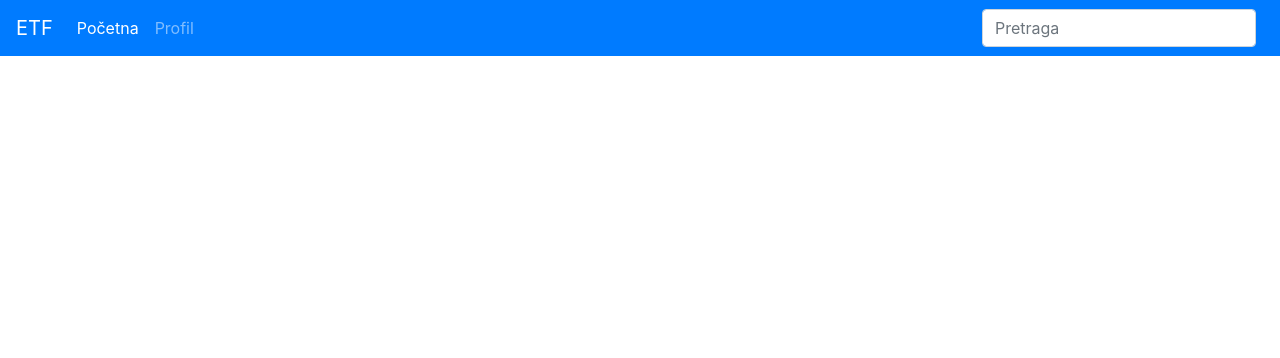
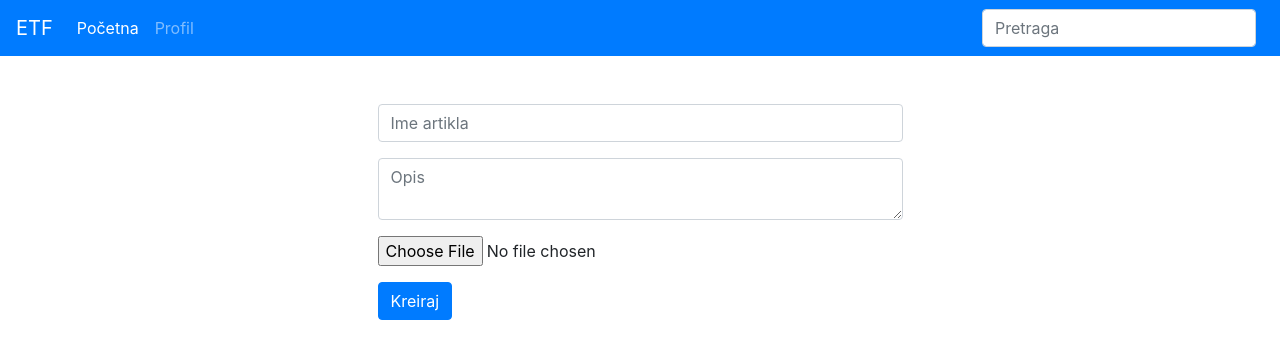
Before and after one commit to vasicbre/jays2, a React (Create React App) app in the folder client/: page /create in a window 1280 px wide. Shown: the top 358 px of the page. Built offline with nearby package versions, Linux system fonts and the light colour scheme; no server answers; the HTML template or start-up script is replaced by a standard one.

Commit message:
Add create page on frontend

```diff
--- a/client/src/components/AddIcon.jsx
+++ b/client/src/components/AddIcon.jsx
@@ -1,14 +1,24 @@
 import React, { Component } from 'react';
+import {withRouter} from 'react-router-dom';
 
 class AddIcon extends Component {
 
+    constructor(props) {
+        super(props);
+    }
+
+    clickHandler(e) {
+        console.log(this);
+        this.props.history.push('/create');
+    }
+
     render() {
         return <div>
-            <button type="submit" className="btn btn-primary float-right rounded-circle btn-lg mb-4 mr-4 sticky-bottom-right">
+            <button type="submit" onClick={this.clickHandler.bind(this)} className="btn btn-primary float-right rounded-circle btn-lg mb-4 mr-4 sticky-bottom-right">
                 <span>+</span>
             </button>
         </div>
     }
 }
 
-export default AddIcon;
+export default withRouter(AddIcon);
--- a/client/src/components/App.js
+++ b/client/src/components/App.js
@@ -4,6 +4,7 @@ import Header from './Header.jsx';
 import Home from './Home.jsx';
 import Login from './Login.jsx';
 import Register from './Register.jsx';
+import CreateItem from './CreateItem.jsx'
 
 import { BrowserRouter, Route } from 'react-router-dom';
 
@@ -21,6 +22,7 @@ return(
           <Route path="/" exact={true} component={Home} />
           <Route path="/login" component={Login} />
           <Route path="/register" component={Register} />
+          <Route path="/create" component={CreateItem} />
           </div>
       </div>
     </BrowserRouter>
--- /dev/null
+++ b/client/src/components/CreateItem.jsx
@@ -0,0 +1,71 @@
+import React, { Component } from 'react';
+
+import axios from 'axios';
+
+class CreateItem extends Component {
+    mediaQuery = "(max-width: 450px)";
+
+    state = { name: "", description: "" }
+
+    constructor(props) {
+        super(props)
+        this.state = { matches: window.matchMedia(this.mediaQuery).matches };
+    }
+
+    componentDidMount() {
+        const handler = e => this.setState({matches: e.matches});
+        window.matchMedia(this.mediaQuery).addListener(handler);
+    }
+
+    createSubmit(e) {
+        e.preventDefault();
+        var bodyFormData = new FormData();
+        bodyFormData.set('name',this.state.name);
+        bodyFormData.set('description', this.state.description);
+        axios.defaults.headers.common['Authorization'] = localStorage.getItem('token');
+        axios({
+            method: "post",
+            url: "http://localhost:8000/api/thing/things/",
+            data: bodyFormData,
+            headers: {'Content-Type': 'multipart/form-data' }
+            })
+            .then(response => {
+                console.log(response);
+                alert('Uspešno ste dodali novi artikal');
+                this.props.history.push('/');
+            })
+            .catch(err => {
+                alert('Neuspešna akcija, pokušajte ponovo');
+                console.log(err);
+            });
+    }
+
+    handleNameChange(e) {
+        this.setState({name: e.target.value});
+    }
+
+    handleDescriptionChange(e) {
+        this.setState({description: e.target.value});
+    }
+
+    render() {
+        let output = <div className= {this.state.matches? "container w-100 mt-5" : "container w-50 mt-5" }>
+            <form onSubmit={this.createSubmit.bind(this)}>
+                <div className="form-group">
+                    <input type="text" className="form-control" id="nameInput" onChange={this.handleNameChange.bind(this)} placeholder="Ime artikla"/>
+                </div>
+                <div className="form-group">
+                    <textarea type="text" className="form-control" id="textInput" onChange={this.handleDescriptionChange.bind(this)} placeholder="Opis"/>
+                </div>
+                <div className="form-group">
+                    <input className="form-control-file" type="file" name="itemImage" onChange={this.onImageChange} />
+                </div>
+                <button type="submit" className="btn btn-primary">Kreiraj</button>
+            </form>
+        </div>
+
+        return output;
+    }
+}
+
+export default CreateItem;
--- a/client/src/components/ItemCard.jsx
+++ b/client/src/components/ItemCard.jsx
@@ -8,7 +8,7 @@ const ItemCard = ({item, history}) => {
     }
 
     return <div className="col-md-4">
-        <div className="card mt-1" onClick={ ()=> getItemDetails(item.imdbID) }>
+        <div className="card mt-1" onClick={ ()=> getItemDetails(item.id) }>
             <div className="card-body">
                 <h5 className="card-title">{item.title}</h5>
                 <p className="card-text">{item.description}</p>
--- a/client/src/components/Login.jsx
+++ b/client/src/components/Login.jsx
@@ -8,7 +8,7 @@ class Login extends Component {
     state = { email: "", password: "" }
 
     constructor(props) {
-        super(props)
+        super(props);
         this.state = { matches: window.matchMedia(this.mediaQuery).matches };
     }
 
```
